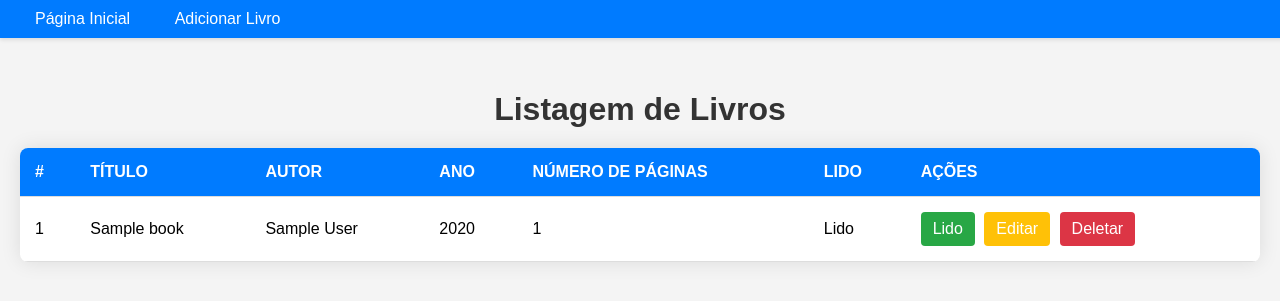
After one commit to JorgeDeTeixeira/Biblioteca-com-Django, a Django app: page /books/listar in a window 1280 px wide. The commit adds this page. Shown: the top 301 px of the page. Run offline with Django 5.2, Linux system fonts and the light colour scheme; tables that the repository leaves empty hold one stand-in row (values such as "Sample post").

Commit message:
Adição da class base view List view adicionando a função de listar todos os livros do banco de dados

```diff
--- a/books/templates/base.html
+++ b/books/templates/base.html
@@ -6,8 +6,47 @@
     <title>
         Livravia - {% block page_title %}{% endblock page_title %}
     </title>
+    <style>
+        body {
+            font-family: Arial, sans-serif;
+            margin: 0;
+            padding: 0;
+        }
+
+        nav {
+            background-color: #007bff; /* Azul vibrante */
+            padding: 10px 20px;
+            position: fixed;
+            width: 100%;
+            top: 0;
+            z-index: 999; /* Para garantir que a navbar fique acima do conteúdo */
+            box-shadow: 0 2px 4px rgba(0, 0, 0, 0.1);
+        }
+
+        nav a {
+            color: #fff;
+            text-decoration: none;
+            margin-right: 10px;
+            padding: 8px 15px;
+            border-radius: 5px;
+            transition: background-color 0.3s;
+        }
+
+        nav a:hover {
+            background-color: #0056b3; /* Azul mais escuro ao passar o mouse */
+        }
+
+        main {
+            margin-top: 50px; /* Garantindo que o conteúdo não seja sobreposto pela navbar */
+            padding: 20px;
+        }
+    </style>
 </head>
 <body>
+    <nav>
+        <a href="{% url 'home_page' %}">Página Inicial</a>
+        <a href="{% url 'get_books' %}">Adicionar Livro</a>
+    </nav>
     <main>{% block content %} {% endblock content %}</main>
 </body>
 </html>
--- /dev/null
+++ b/books/templates/books/book_list.html
@@ -0,0 +1,113 @@
+{% extends 'base.html' %}
+
+{% block page_title %}
+    Listagem de Livros
+{% endblock page_title %}
+
+{% block content %}
+<style>
+    body {
+        font-family: Arial, sans-serif;
+        background-color: #f4f4f4;
+    }
+
+    h1 {
+        text-align: center;
+        margin-bottom: 20px;
+        color: #333;
+    }
+
+    table {
+        width: 100%;
+        border-collapse: collapse;
+        background-color: #fff;
+        border-radius: 8px;
+        overflow: hidden;
+        box-shadow: 0 0 20px rgba(0, 0, 0, 0.1);
+    }
+
+    th, td {
+        padding: 15px;
+        text-align: left;
+        border-bottom: 1px solid #ddd;
+    }
+
+    th {
+        background-color: #007bff;
+        color: #fff;
+        font-weight: bold;
+        text-transform: uppercase;
+    }
+
+    tr:nth-child(even) {
+        background-color: #f2f2f2;
+    }
+
+    tr:hover {
+        background-color: #e0e0e0;
+    }
+
+    .actions {
+        display: inline-block;
+        margin-right: 5px;
+        text-decoration: none;
+        padding: 8px 12px;
+        border-radius: 4px;
+        transition: transform 0.2s;
+        color: #fff;
+    }
+
+    .actions.lido {
+        background-color: #28a745; /* Verde */
+    }
+
+    .actions.editar {
+        background-color: #ffc107; /* Amarelo */
+    }
+
+    .actions.deletar {
+        background-color: #dc3545; /* Vermelho */
+    }
+
+    .actions:hover {
+        transform: translateY(-2px);
+    }
+</style>
+
+<h1>Listagem de Livros</h1>
+
+{% if book_list %}
+<table>
+    <thead>
+        <tr>
+            <th>#</th>
+            <th>Título</th>
+            <th>Autor</th>
+            <th>Ano</th>
+            <th>Número de Páginas</th>
+            <th>Lido</th>
+            <th>Ações</th>
+        </tr>
+    </thead>
+    <tbody>
+        {% for book in book_list %}
+        <tr>
+            <td>{{ book.id }}</td>
+            <td>{{ book.title }}</td>
+            <td>{{ book.author }}</td>
+            <td>{{ book.year }}</td>
+            <td>{{ book.page_numbers|default:"Desconhecido" }}</td>
+            <td>{% if book.read %}Lido{% else %}Não Lido{% endif %}</td>
+            <td>
+                <a href="#" class="actions lido" >Lido</a>
+                <a href="#" class="actions editar">Editar</a>
+                <a href="#" class="actions deletar">Deletar</a>
+            </td>
+        </tr>
+        {% endfor %}
+    </tbody>
+</table>
+{% else %}
+<h1>Não existem Livros cadastrados</h1>
+{% endif %}
+{% endblock content %}
--- a/books/templates/books/home_page.html
+++ b/books/templates/books/home_page.html
@@ -59,7 +59,7 @@
     </header>
 
     <div class="main-content">
-      <a href="#" class="btn">Listar Livros / Catalogar</a>
+      <a href="{% url 'get_books' %}" class="btn">Listar Livros / Catalogar</a>
     </div>
   </div>
 {% endblock content %}
--- a/books/urls.py
+++ b/books/urls.py
@@ -4,4 +4,5 @@ from books.views import *
 
 urlpatterns = [
     path("", home_page, name="home_page"),
+    path("listar", BookListView.as_view(), name="get_books"),
 ]
--- a/books/views.py
+++ b/books/views.py
@@ -1,5 +1,10 @@
 from django.shortcuts import render
+from django.views.generic import ListView
 
+from books.models import Book
 
 def home_page(request):
     return render(request, "books/home_page.html")
+
+class BookListView(ListView):
+    model = Book
```
Lines whose indentation alone changed are shown as unchanged.
